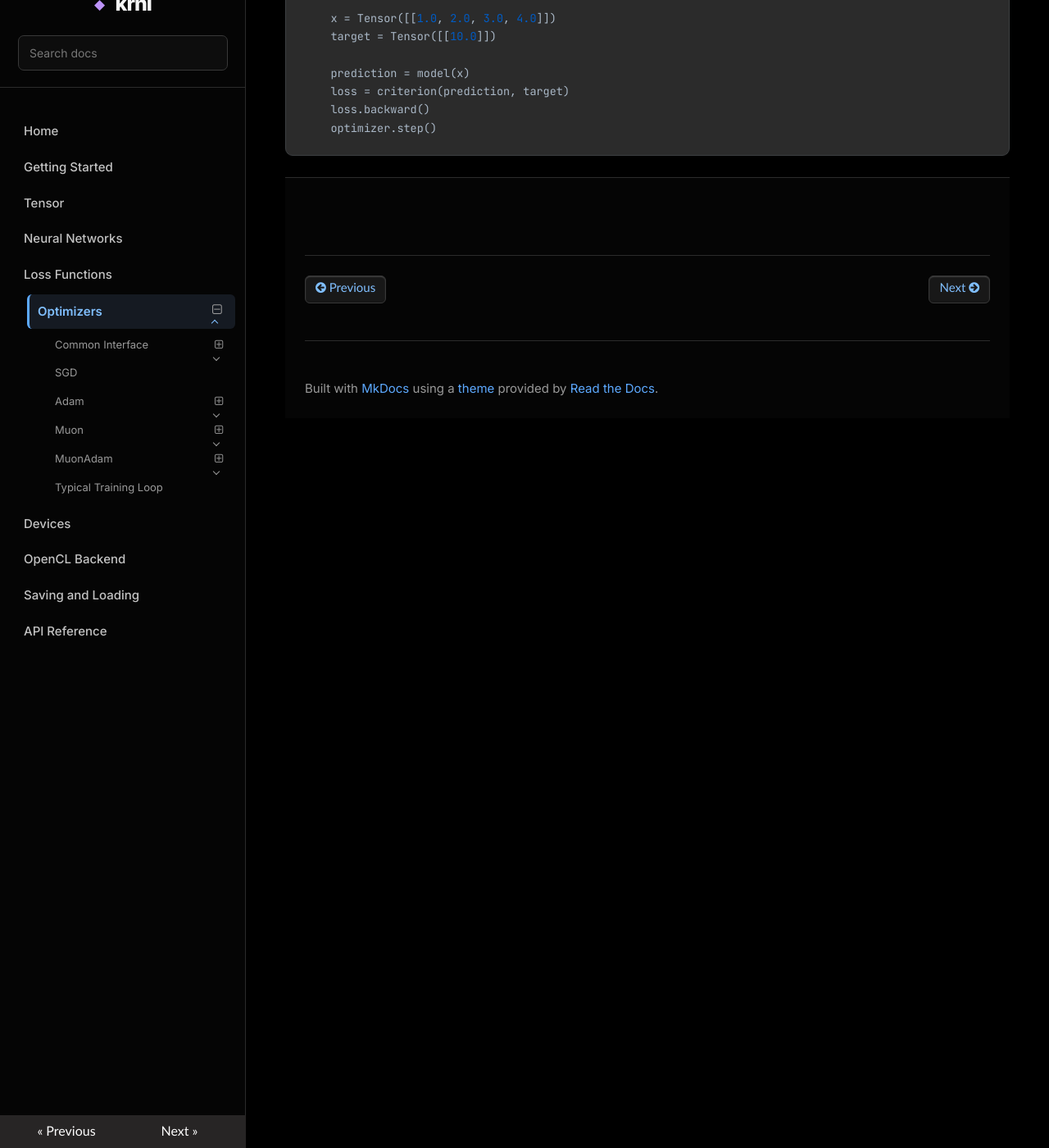
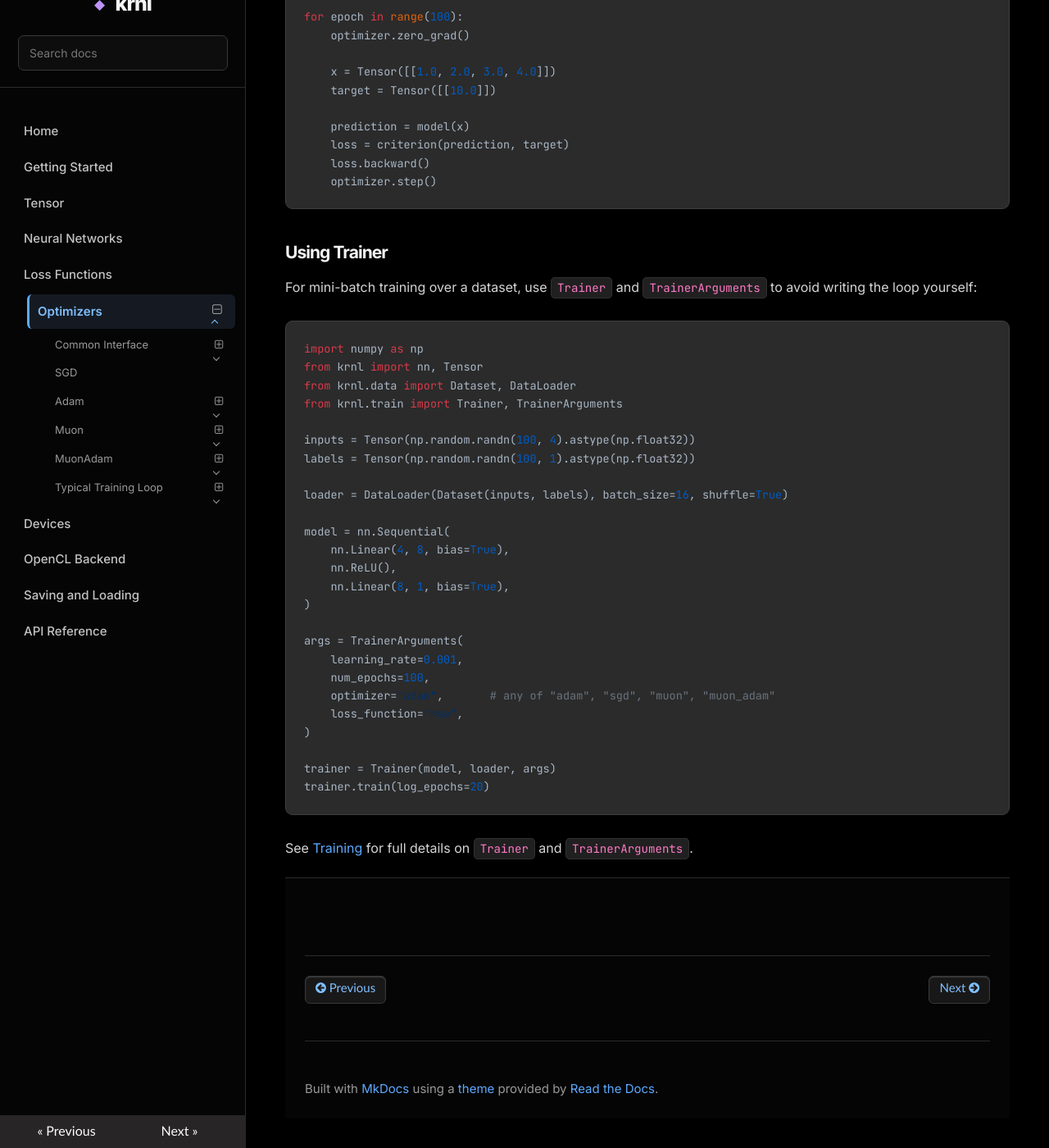
Before and after one commit to helloadhavan/krnl, an MkDocs documentation site: the page built from docs/optimizers.md, in a window 1280 px wide and 1400 px high, scrolled down 5180 px. Shown: the whole window at 82% size. Built offline with MkDocs 1.6.1, drawn with Linux system fonts in a browser that asks for light colours; nearby versions of some CDN libraries.

Commit message:
[Task] Update optimizers.md

````diff
--- a/docs/optimizers.md
+++ b/docs/optimizers.md
@@ -140,6 +140,8 @@ optimizer = nn.optim.MuonAdam(
 
 ## Typical Training Loop
 
+### Manual loop
+
 ```python
 from krnl import nn, Tensor
 
@@ -158,3 +160,37 @@ for epoch in range(100):
     loss.backward()
     optimizer.step()
 ```
+
+### Using Trainer
+
+For mini-batch training over a dataset, use `Trainer` and `TrainerArguments` to avoid writing the loop yourself:
+
+```python
+import numpy as np
+from krnl import nn, Tensor
+from krnl.data import Dataset, DataLoader
+from krnl.train import Trainer, TrainerArguments
+
+inputs = Tensor(np.random.randn(100, 4).astype(np.float32))
+labels = Tensor(np.random.randn(100, 1).astype(np.float32))
+
+loader = DataLoader(Dataset(inputs, labels), batch_size=16, shuffle=True)
+
+model = nn.Sequential(
+    nn.Linear(4, 8, bias=True),
+    nn.ReLU(),
+    nn.Linear(8, 1, bias=True),
+)
+
+args = TrainerArguments(
+    learning_rate=0.001,
+    num_epochs=100,
+    optimizer="adam",       # any of "adam", "sgd", "muon", "muon_adam"
+    loss_function="mse",
+)
+
+trainer = Trainer(model, loader, args)
+trainer.train(log_epochs=20)
+```
+
+See [Training](training.md) for full details on `Trainer` and `TrainerArguments`.
````
